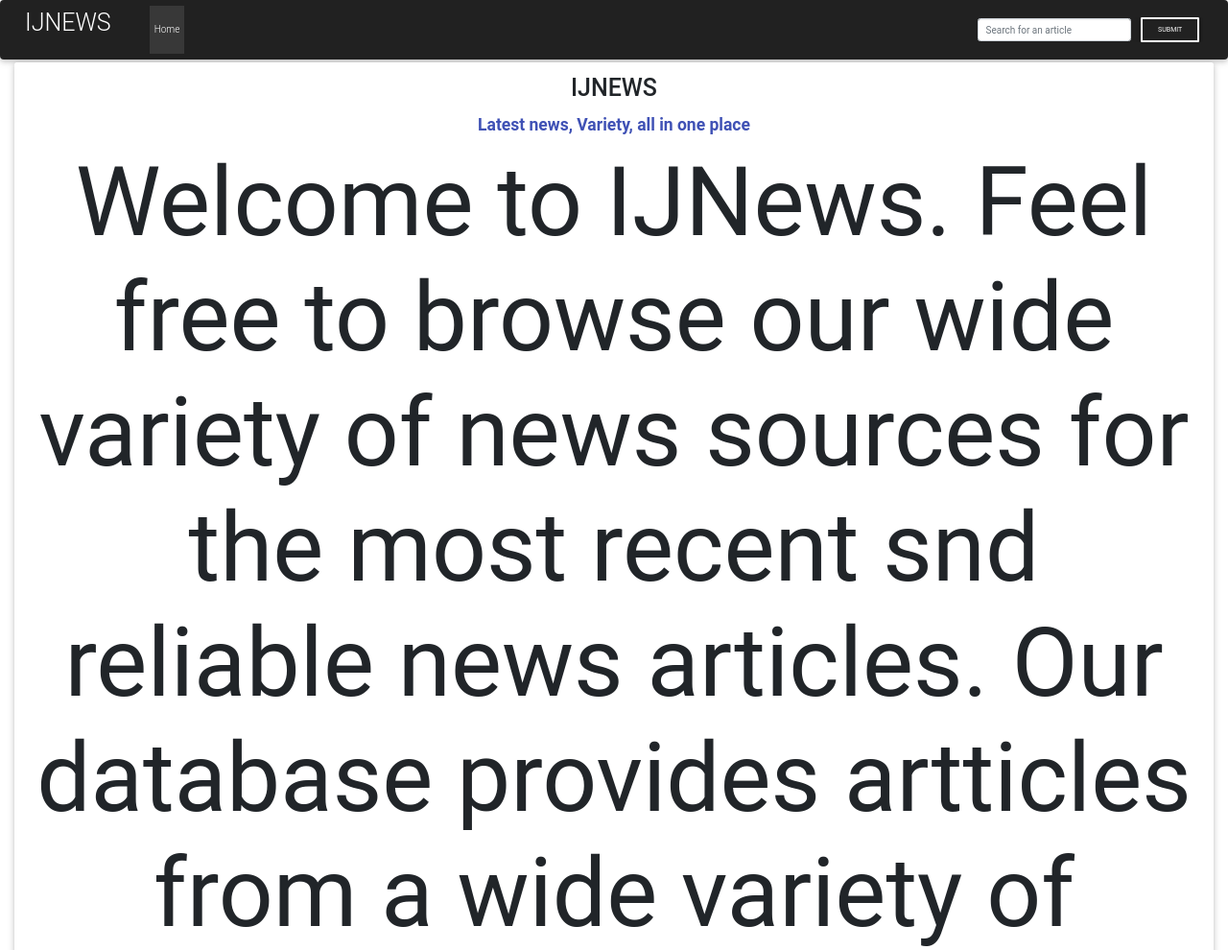
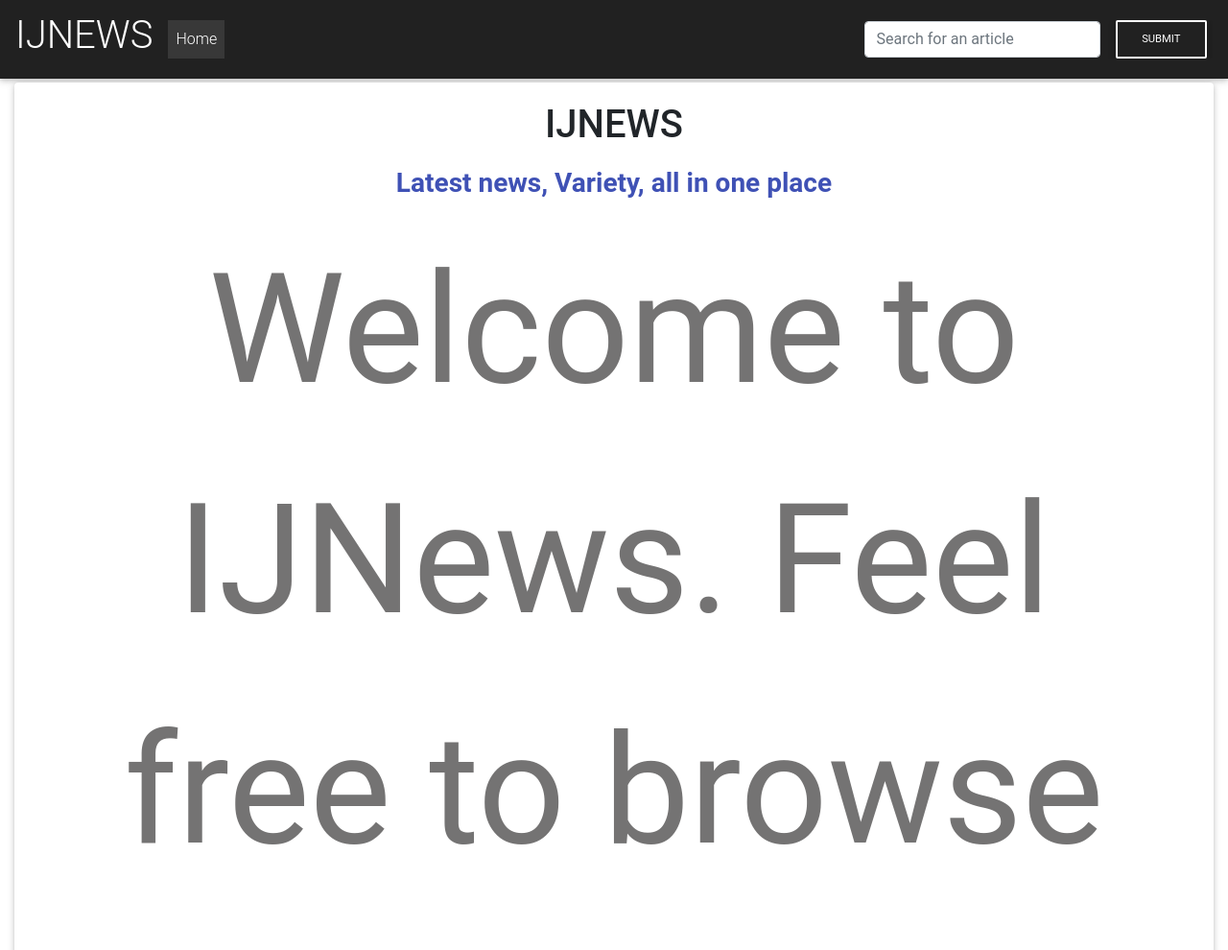
Before and after one commit to IJaccojwang/ijnews, a Flask app: template app/templates/index.html in a window 1280 px wide. Shown: the top 990 px of the page at 96% size. Run offline with Flask 2, Linux system fonts and the light colour scheme; the template is opened without the code that fills it: most values are stand-ins (such as "Sample title", 1, 10 or a date in 2020); some libraries are stand-ins or nearby versions.

Commit message:
Change size of card text and remove super from styles

```diff
--- a/app/templates/base.html
+++ b/app/templates/base.html
@@ -1,7 +1,6 @@
 {% extends 'bootstrap/base.html'%}
 
 {% block styles %}
-    {{ super() }}
 <link rel="stylesheet" href="https://use.fontawesome.com/releases/v5.8.1/css/all.css">
 <link href="https://cdnjs.cloudflare.com/ajax/libs/twitter-bootstrap/4.3.1/css/bootstrap.min.css" rel="stylesheet">
 <link href="https://cdnjs.cloudflare.com/ajax/libs/mdbootstrap/4.7.6/css/mdb.min.css" rel="stylesheet">
--- a/app/templates/index.html
+++ b/app/templates/index.html
@@ -12,7 +12,7 @@
     <!-- Subtitle -->
     <h3 class="font-weight-bold indigo-text py-2">Latest news, Variety, all in one place</h3>
     <!-- Text -->
-    <h4 class="text" id="card-text">Welcome to IJNews. Feel free to browse our wide variety of news sources for the most recent snd reliable news articles. Our database provides artticles from a wide variety of sources. Find those listed below:</h4>
+    <p class="card-text" id="card-text">Welcome to IJNews. Feel free to browse our wide variety of news sources for the most recent snd reliable news articles. Our database provides artticles from a wide variety of sources. Find those listed below:</p>
 
     <!-- Card image -->
     <div class="view view-cascade overlay">
@@ -57,9 +57,9 @@
       <div class="card">
         <div class="card-body elegant-color white-text rounded-bottom">
           <a class="activator waves-effect mr-4"><i class="fas fa-share-alt white-text"></i></a>
-          <h2 class="card-title">{{sor.name}}</h2>
+          <h4 class="card-title">{{sor.name}}</h4>
           <hr class="hr-light">
-          <p class=" white-text mb-4">{{sor.description|truncate(100) }}</p>
+          <p class="card-text white-text mb-4">{{sor.description|truncate(100) }}</p>
           <a href="/source/{{sor.id}}" class="btn btn-primary">Go to source</a>
         </div>
       </div>
--- a/app/templates/search.html
+++ b/app/templates/search.html
@@ -30,12 +30,12 @@
         </a>
       </div>
       <div class="card-body elegant-color white-text rounded-bottom">
-        <h4 class="card-title">{{art.title | truncate(50)}}</h4>
+        <h5 class="card-title">{{art.title | truncate(50)}}</h5>
         {%if art.author%}
-        <h5> ~ {{art.author}}</h5>
+        <p> ~ {{art.author}}</p>
         {% endif %}
         <hr class="hr-light">
-        <p class="white-text mb-4">{{art.description  | truncate(200)}}</p>
+        <p class=" card-text white-text mb-4">{{art.description  | truncate(200)}}</p>
         <p>{{art.time}}</p>
         <a href="{{art.url}}" class="white-text d-flex justify-content-end"><h5>Read more <i class="fas fa-angle-double-right"></i></h5></a>
       </div>
--- a/app/templates/source.html
+++ b/app/templates/source.html
@@ -32,12 +32,12 @@
         </a>
       </div>
       <div class="card-body elegant-color white-text rounded-bottom">
-        <h4 class="card-title">{{art.title | truncate(100)}}</h4>
+        <h5 class="card-title">{{art.title | truncate(100)}}</h5>
         {%if art.author%}
-        <h5> ~ {{art.author | truncate(100)}}</h5>
+        <p> ~ {{art.author | truncate(100)}}</p>
         {% endif %}
         <hr class="hr-light">
-        <p class=" white-text mb-4">{{art.description | truncate(200)}}.</p>
+        <p class="card-text white-text mb-4">{{art.description | truncate(200)}}.</p>
         <p>{{art.time}}</p>
         <!-- Link -->
         <a href="{{art.url}}" class="white-text d-flex justify-content-end"><h5>Read more <i class="fas fa-angle-double-right"></i></h5></a>
```
